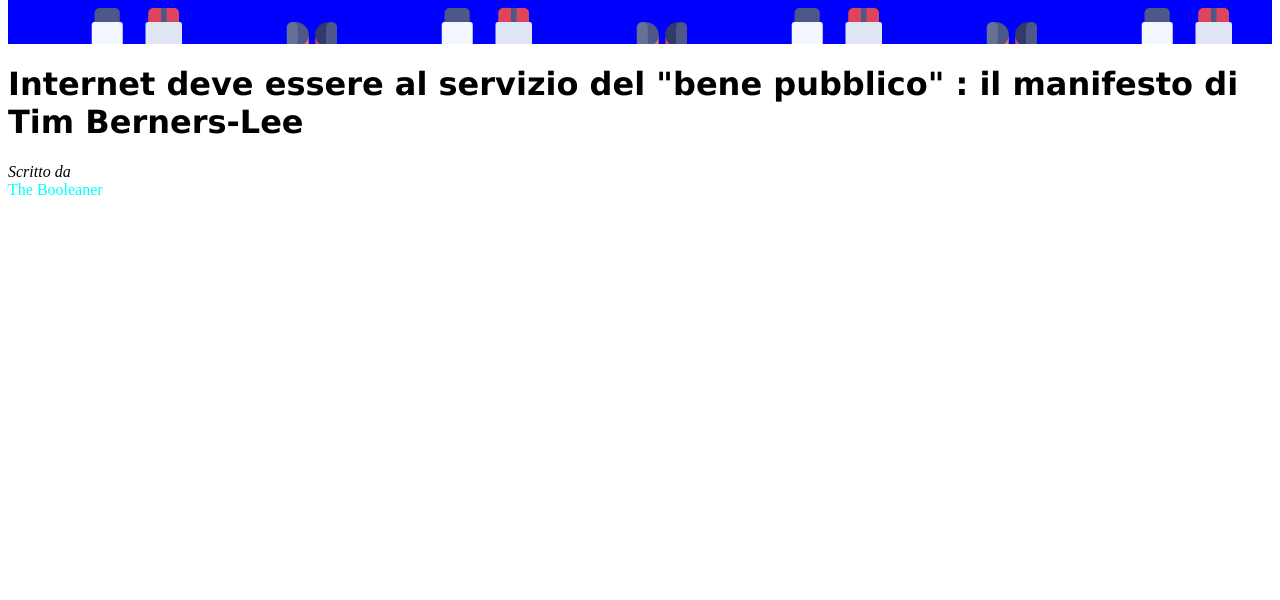
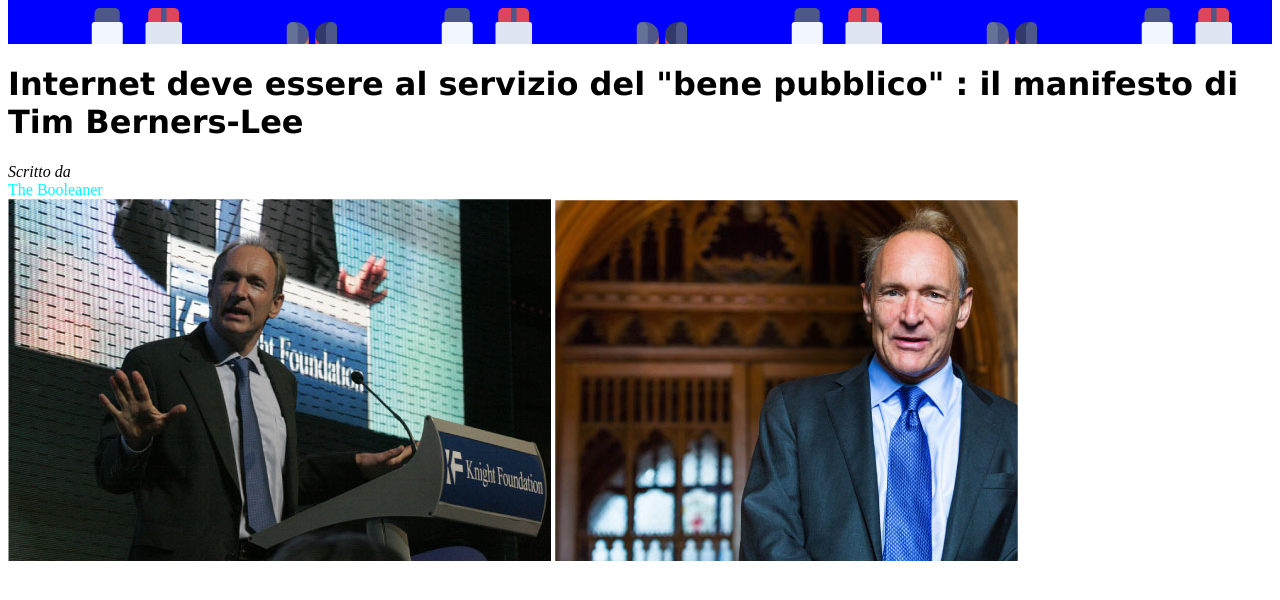
Before and after one commit to DeniPingiori/html-css-booleaner, a plain HTML site: page index.html in a window 1280 px wide. Shown: the part 114-714 px from the top of the page. Drawn offline with Linux system fonts and the light colour scheme.

Commit message:
[feat] upload 2 img tim

```diff
--- a/index.html
+++ b/index.html
@@ -22,6 +22,8 @@
     The Booleaner
 </div>
     <body>
-    <img src=""
+    <img src="./img/tim-1.jpg">
+    <img src="./img/tim-2.jpg">
+
    </body>
 </html>
```
